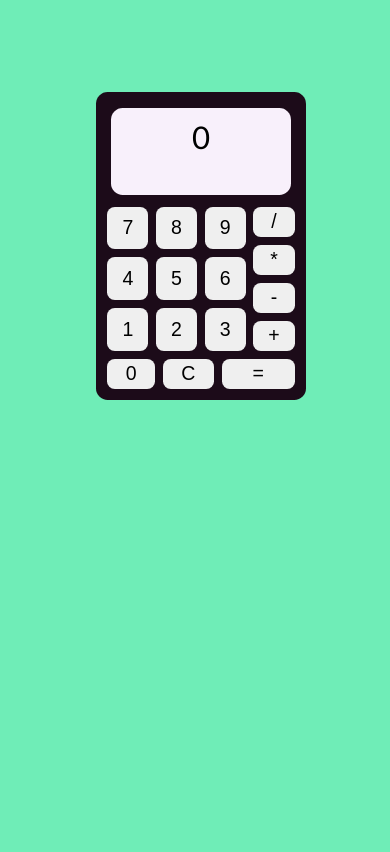
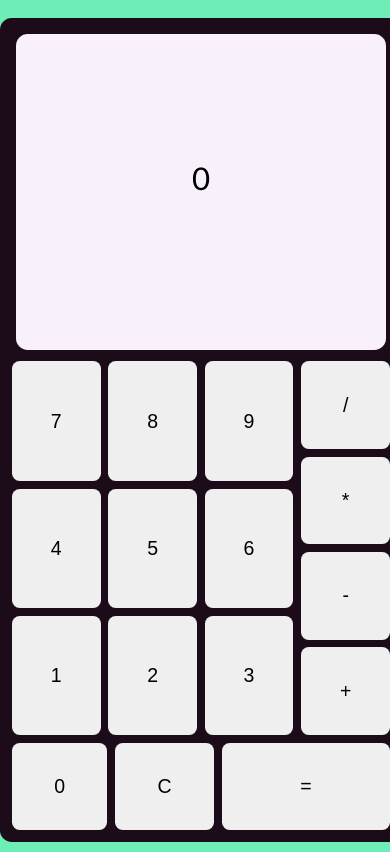
Before and after one commit to SpicyCayenne/js-calculator, a plain HTML site: page index.html in a window 390 px wide. Drawn offline with Linux system fonts and the light colour scheme.

Commit message:
styles for mobile

```diff
--- a/style.css
+++ b/style.css
@@ -1,3 +1,7 @@
+html {
+    height: 100%;
+}
+
 body {
     background-color: #6FEDB7;
     display: flex;
@@ -27,7 +31,6 @@ button:active {
 #calculator {
     position: relative;
     margin: auto;
-    top: 10vh;
     padding: 2vmin;
     background-color: #1c0b19;
     height: 75vmin;
@@ -151,3 +154,12 @@ button:active {
 #eq {
     grid-area: eq;
 }
+
+@media (max-width: 425px) {
+    #calculator {
+        top: 0;
+        width: 100%;
+        height: 100%;
+        margin: 10px;
+    }
+}
```
